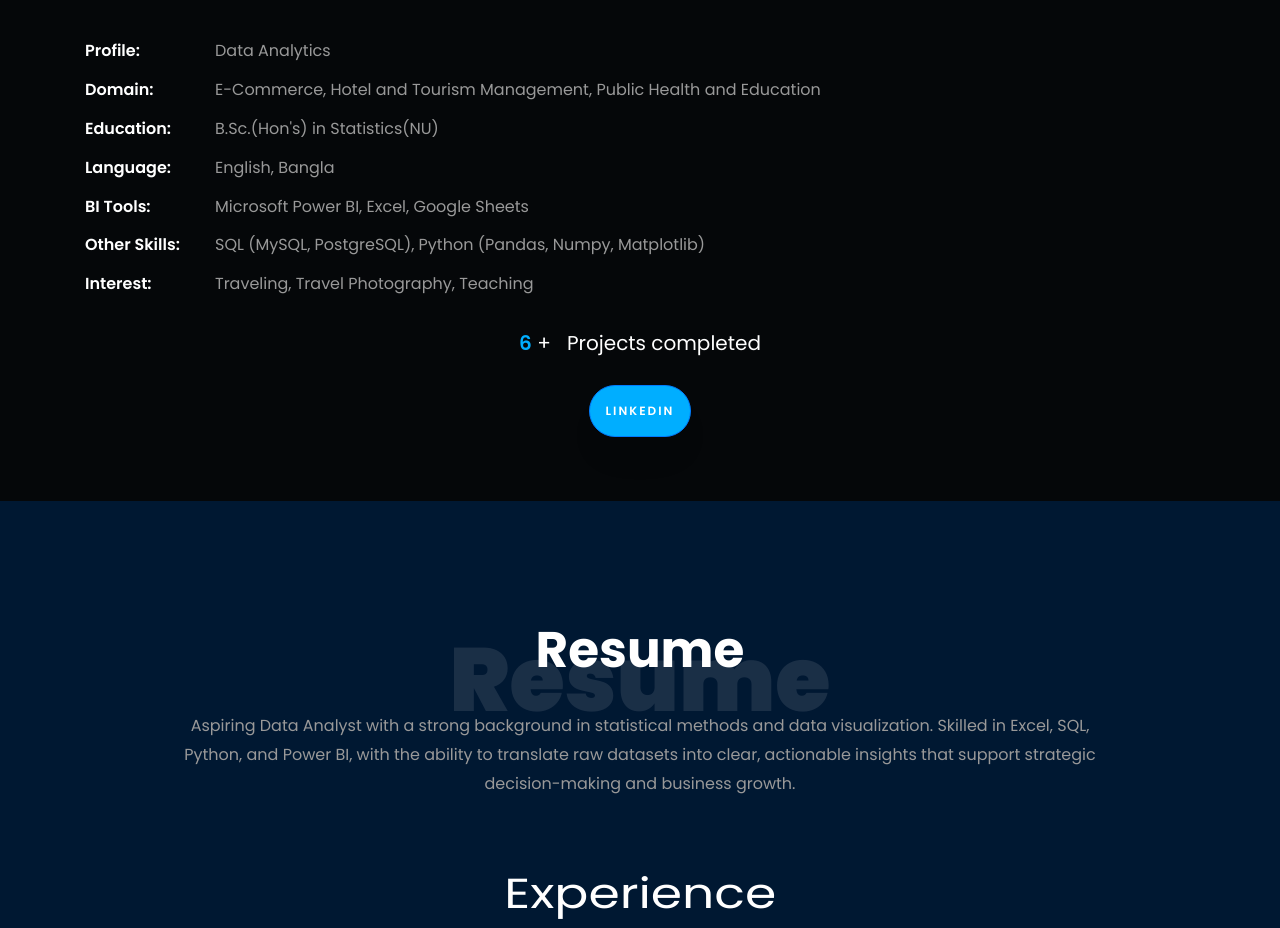
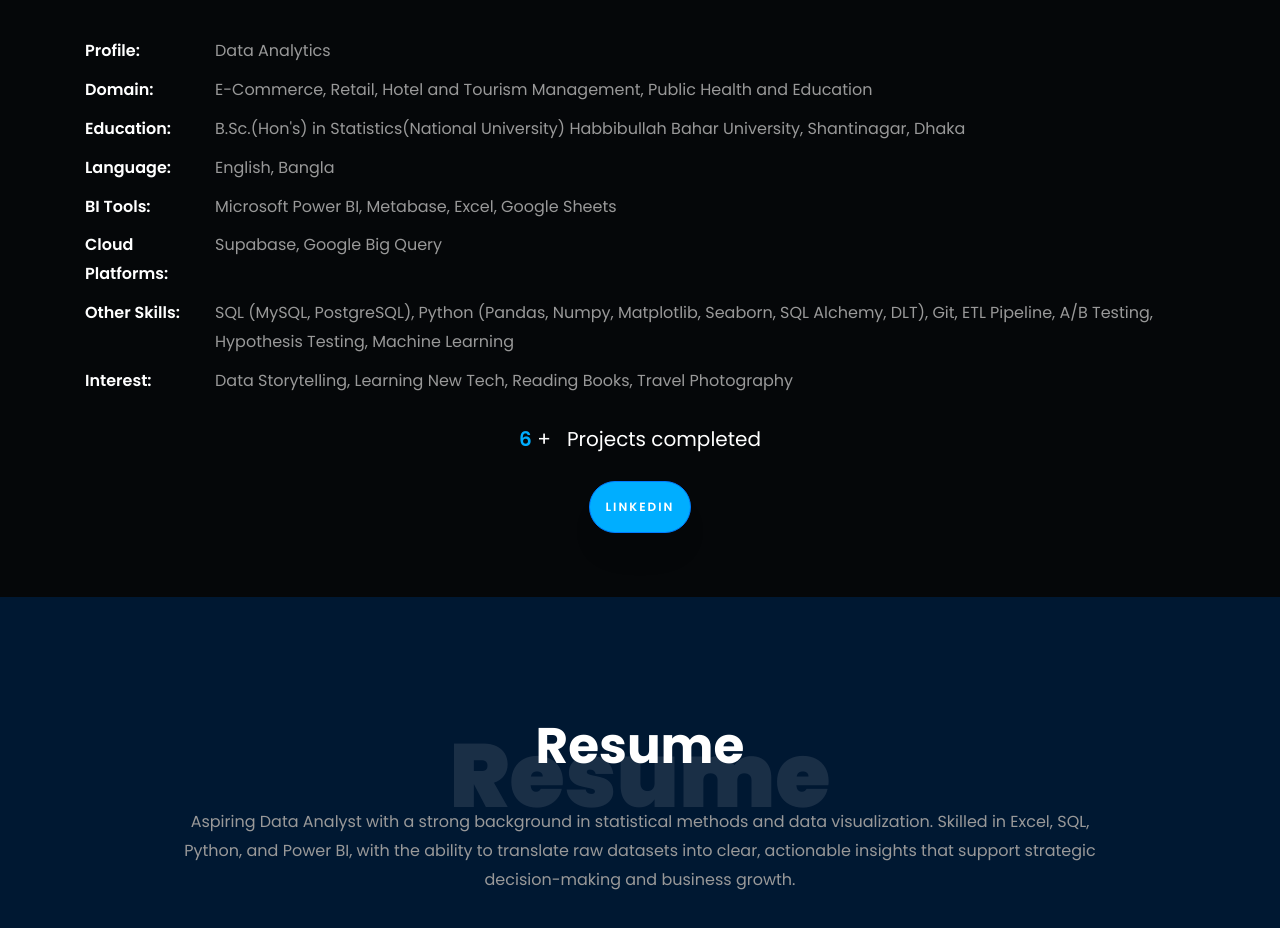
Before and after one commit to md-ashanul-hasnat-rifat/mahr-github.io, a plain HTML site: page index.html in a window 1280 px wide. Shown: the part 1422-2350 px from the top of the page. Drawn offline with Linux system fonts and the light colour scheme; files whose address does not match are found by name.

Commit message:
Update index.html

```diff
--- a/index.html
+++ b/index.html
@@ -243,12 +243,15 @@
 
         <ul class="about-info mt-4 px-md-0 px-2 text-left">
           <li class="d-flex"><span>Profile:</span> <span>Data Analytics</span></li>
-          <li class="d-flex"><span>Domain:</span> <span>E-Commerce, Hotel and Tourism Management, Public Health and Education</span></li>
-          <li class="d-flex"><span>Education:</span> <span>B.Sc.(Hon's) in Statistics(NU)</span></li>
+          <li class="d-flex"><span>Domain:</span> <span>E-Commerce, Retail, Hotel and Tourism Management, Public Health and Education</span></li>
+          <li class="d-flex"><span>Education:</span> <span>B.Sc.(Hon's) in Statistics(National University)
+		  Habbibullah Bahar University, Shantinagar, Dhaka</span></li>
           <li class="d-flex"><span>Language:</span> <span>English, Bangla</span></li>
-          <li class="d-flex"><span>BI Tools:</span> <span>Microsoft Power BI, Excel, Google Sheets</span></li>
-          <li class="d-flex"><span>Other Skills:</span> <span>SQL (MySQL, PostgreSQL), Python (Pandas, Numpy, Matplotlib)</span></li>
-          <li class="d-flex"><span>Interest:</span> <span>Traveling, Travel Photography, Teaching</span></li>
+          <li class="d-flex"><span>BI Tools:</span> <span>Microsoft Power BI, Metabase, Excel, Google Sheets</span></li>
+			<li class="d-flex"><span>Cloud Platforms:</span> <span>Supabase, Google Big Query</span></li>
+          <li class="d-flex"><span>Other Skills:</span> <span>SQL (MySQL, PostgreSQL), Python (Pandas, Numpy, Matplotlib, Seaborn, SQL Alchemy, DLT), Git, ETL Pipeline,
+			  A/B Testing, Hypothesis Testing, Machine Learning</span></li>
+          <li class="d-flex"><span>Interest:</span> <span>Data Storytelling, Learning New Tech, Reading Books, Travel Photography</span></li>
         </ul>
       </div>
 
@@ -556,6 +559,14 @@ revenue trends, and key performance metrics..</p>
       <h3 class="card__name">Power BI</h3>
     </article>
 
+	   <!-- Metabase -->
+    <article class="card" tabindex="0">
+      <div class="card__media">
+        <img class="card__img" src="E:\DOCUMENTS\My Websitee\Portfolio-Website-Template-main\images\metabase_logo.png" alt="Metabase Logo" />
+      </div>
+      <h3 class="card__name">Metabase</h3>
+
+	</article>
     <!-- NumPy -->
     <article class="card" tabindex="0">
       <div class="card__media">
```
